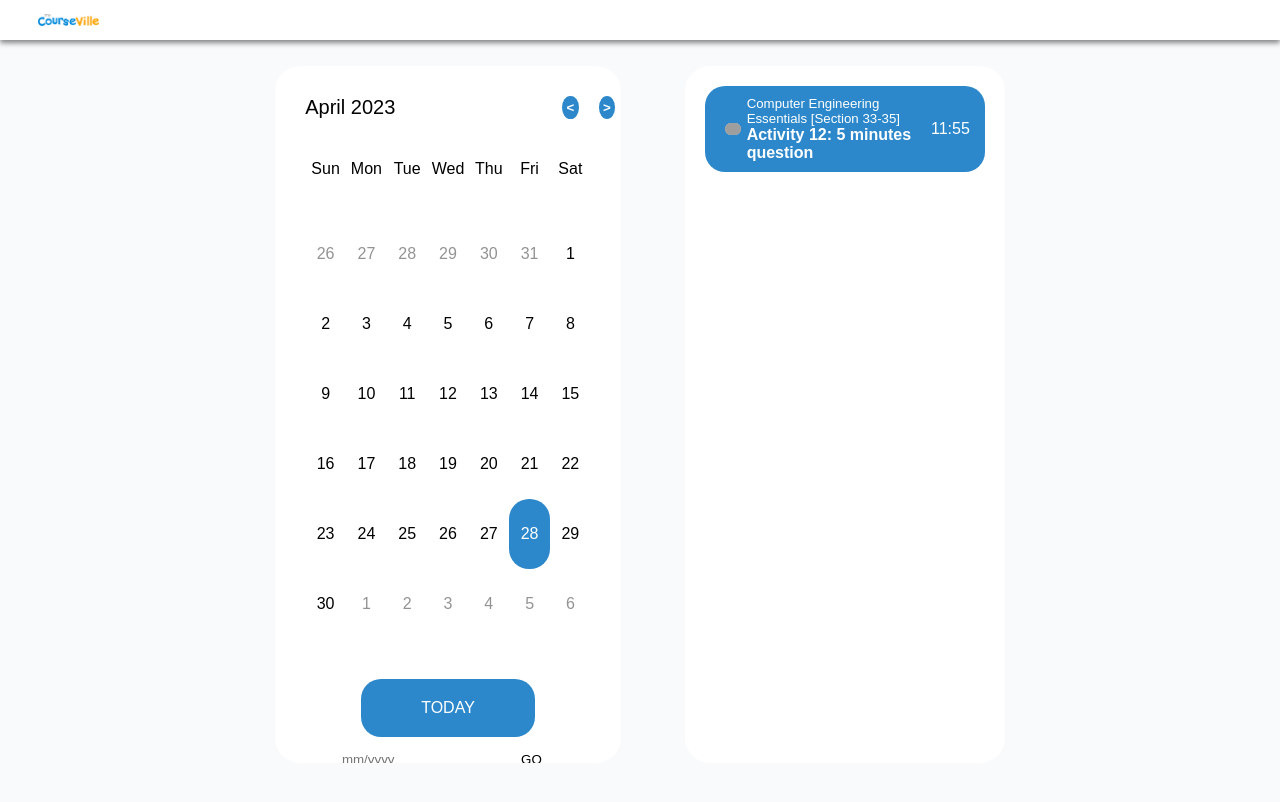
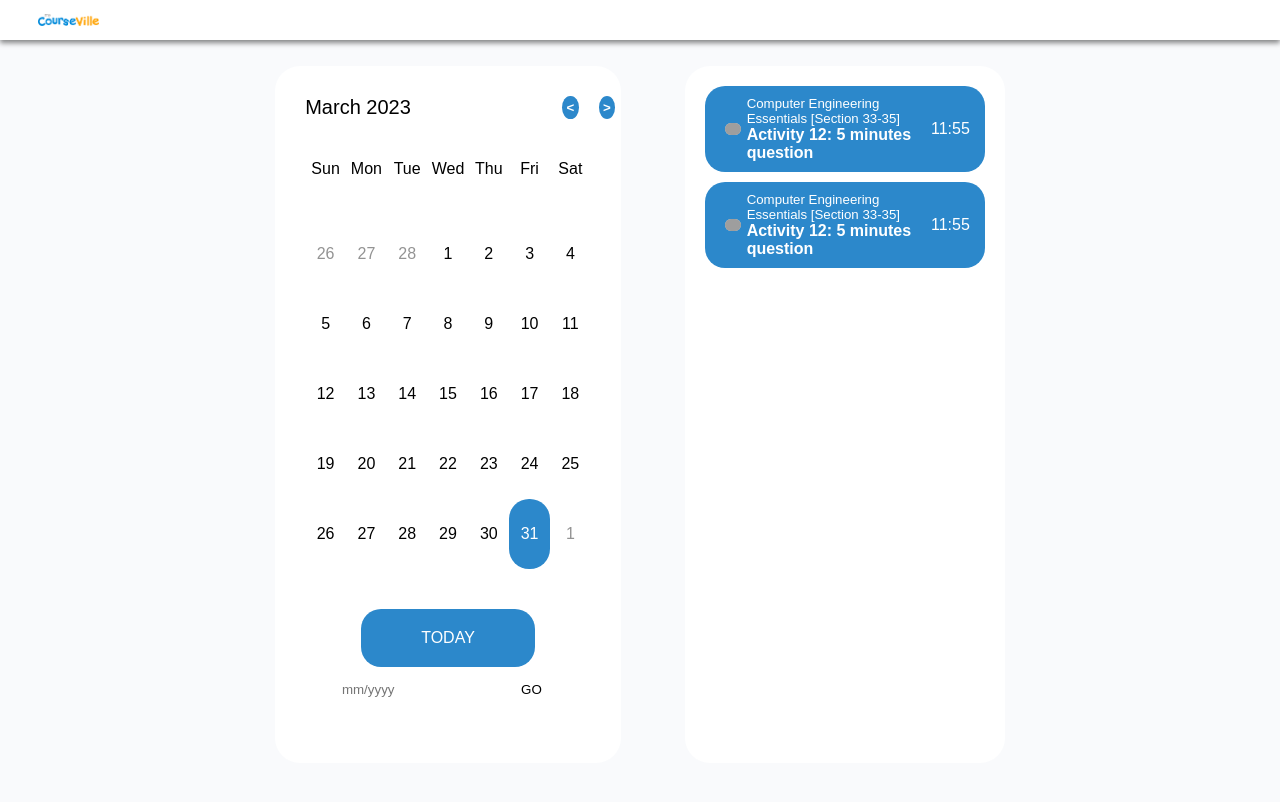
Before and after one commit to Nacnano/cee-34-final-project, a plain HTML site: page frontend/index.html in a window 1280 px wide. Both pictures are taken after a click on the element "31". Drawn offline with Linux system fonts and the light colour scheme; grey boxes are pictures that could not be loaded.

Commit message:
Add function that check if click on prev-month or next-month day

```diff
--- a/frontend/index.html
+++ b/frontend/index.html
@@ -58,6 +58,18 @@
           </div>
           <div class = "due-date">11:55</div>
         </div>
+        <div class="assignment">
+          <div class = "info">
+            <div class="imageHolder">
+              <img class="course-icon" src="https://mycourseville-default.s3.ap-southeast-1.amazonaws.com/useruploaded_course_files/2021_2/27352/course_icon/icon_cee_2022-1-16418931038922.png">
+            </div>
+            <div class="assginment-info">
+              <h5 class="course-title">Computer Engineering Essentials [Section 33-35]</h3>
+              <h4 class="assignment-title">Activity 12: 5 minutes question</h4>
+            </div>
+          </div>
+          <div class = "due-date">11:55</div>
+        </div>
 
       </div>
     </div>
--- a/frontend/script.js
+++ b/frontend/script.js
@@ -27,6 +27,9 @@ const months = [
   "December",
 ];
 
+const assignmentsList = [];
+getAssignments();
+
 function createCalendar() {
   const firstDay = new Date(year, month, 1);
   const lastDay = new Date(year, month + 1, 0);
@@ -45,22 +48,30 @@ function createCalendar() {
   }
 
   for (let i = 1; i <= lastDate; i++) {
-    let event = false;
+    let isEvent = false;
+    assignmentsList.forEach((assignment) => {
+      if (
+        assignment.day === i &&
+        assignment.month === month + 1 &&
+        assignment.year === year
+      ) {
+        isEvent = true;
+      }
+    });
     if (
       i === new Date().getDate() &&
       year === new Date().getFullYear() &&
       month === new Date().getMonth()
     ) {
       activeDay = i;
-      //getActiveDay(i);
       //updateEvents(i);
-      if (event) {
+      if (isEvent) {
         days += `<div class="day today active event">${i}</div>`;
       } else {
         days += `<div class="day today active">${i}</div>`;
       }
     } else {
-      if (event) {
+      if (isEvent) {
         days += `<div class="day event">${i}</div>`;
       } else {
         days += `<div class="day ">${i}</div>`;
@@ -73,7 +84,9 @@ function createCalendar() {
   }
 
   daysList.innerHTML = days;
+  addDaysListener();
 }
+
 
 function prevMonthBtnHandler() {
   month--;
@@ -97,6 +110,54 @@ function nextMonthBtnHandler() {
 
 nextBtn.addEventListener("click", nextMonthBtnHandler);
 createCalendar();
+
+function addDaysListener() {
+  const days = document.querySelectorAll(".day");
+  days.forEach((day) => {
+    day.addEventListener("click", (e) => {
+      //updateEvents(Number(e.target.innerHTML));
+      activeDay = Number(e.target.innerHTML);
+      days.forEach((day) => {
+        day.classList.remove("active");
+      });
+      if (e.target.classList.contains("prev-month")) {
+        prevMonthBtnHandler();
+        setTimeout(() => {
+          const days = document.querySelectorAll(".day");
+          days.forEach((day) => {
+            if (day.classList.contains("active")) {
+              day.classList.remove("active")
+            }
+            if (
+              !day.classList.contains("prev-month") &&
+              day.innerHTML === e.target.innerHTML
+            ) {
+              day.classList.add("active");
+            }
+          });
+        }, 100);
+      } else if (e.target.classList.contains("next-month")) {
+        nextMonthBtnHandler();
+        setTimeout(() => {
+          const days = document.querySelectorAll(".day");
+          days.forEach((day) => {
+            if (day.classList.contains("active")) {
+              day.classList.remove("active")
+            }
+            if (
+              !day.classList.contains("next-month") &&
+              day.innerHTML === e.target.innerHTML
+            ) {
+              day.classList.add("active");
+            }
+          });
+        }, 100);
+      } else {
+        e.target.classList.add("active");
+      }
+    });
+  });
+}
 
 todayBtn.addEventListener("click", () => {
   today = new Date();
@@ -135,3 +196,7 @@ function gotoDate() {
   }
   alert("Invalid Date");
 }
+
+function getAssignments() {
+  //TODO push all the assignment to assignmentsList it should have an information of assigment year month day, picture of course, course title, assigment name, assigment due date(just hr:min)
+}
--- a/frontend/styles.css
+++ b/frontend/styles.css
@@ -260,6 +260,7 @@ body {
   background-color: var(--primary-clr);
   padding: 10px 15px;
   border-radius: 20px;
+  margin-bottom: 10px;
 }
 
 .assignment .info {
@@ -285,10 +286,6 @@ body {
   font-weight: lighter;
 }
 
-.assignment h4 {
-
-}
-
 .assignment .course-title,
 .assignment .assignment-title,
 .assignment .due-date {
```
